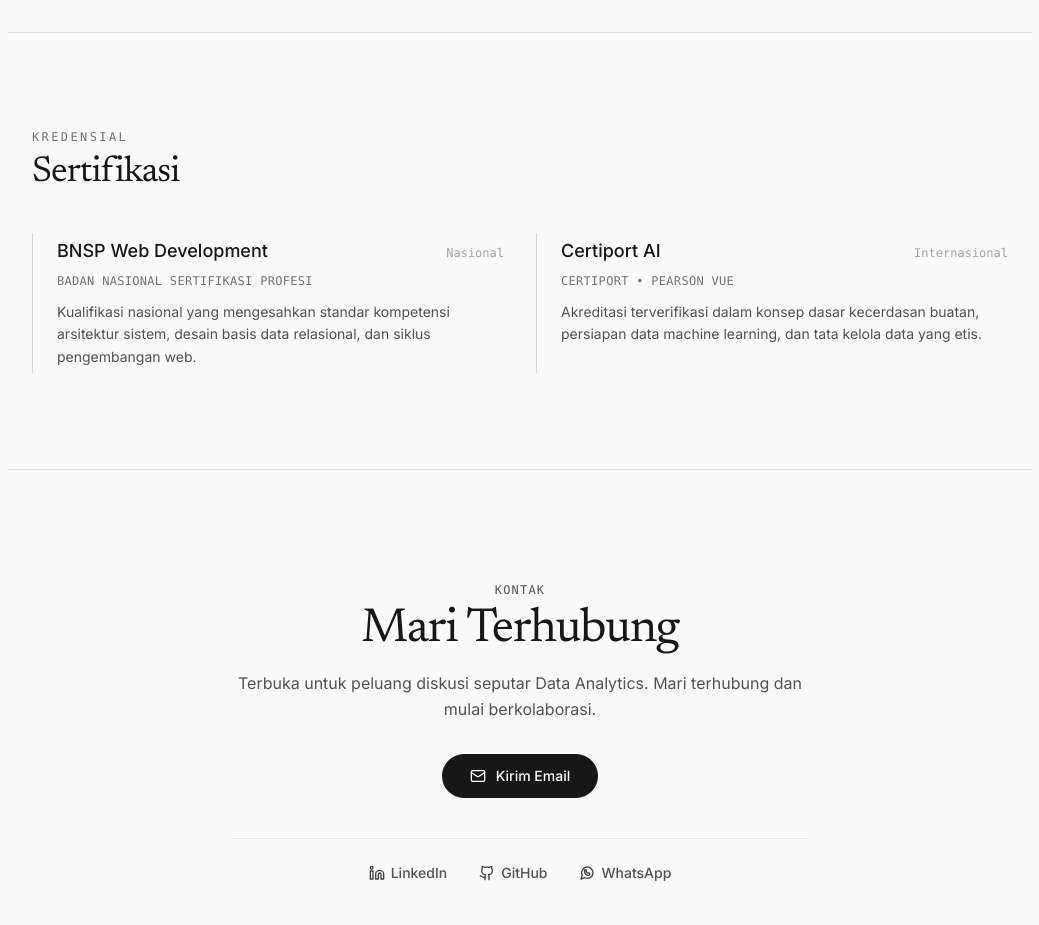
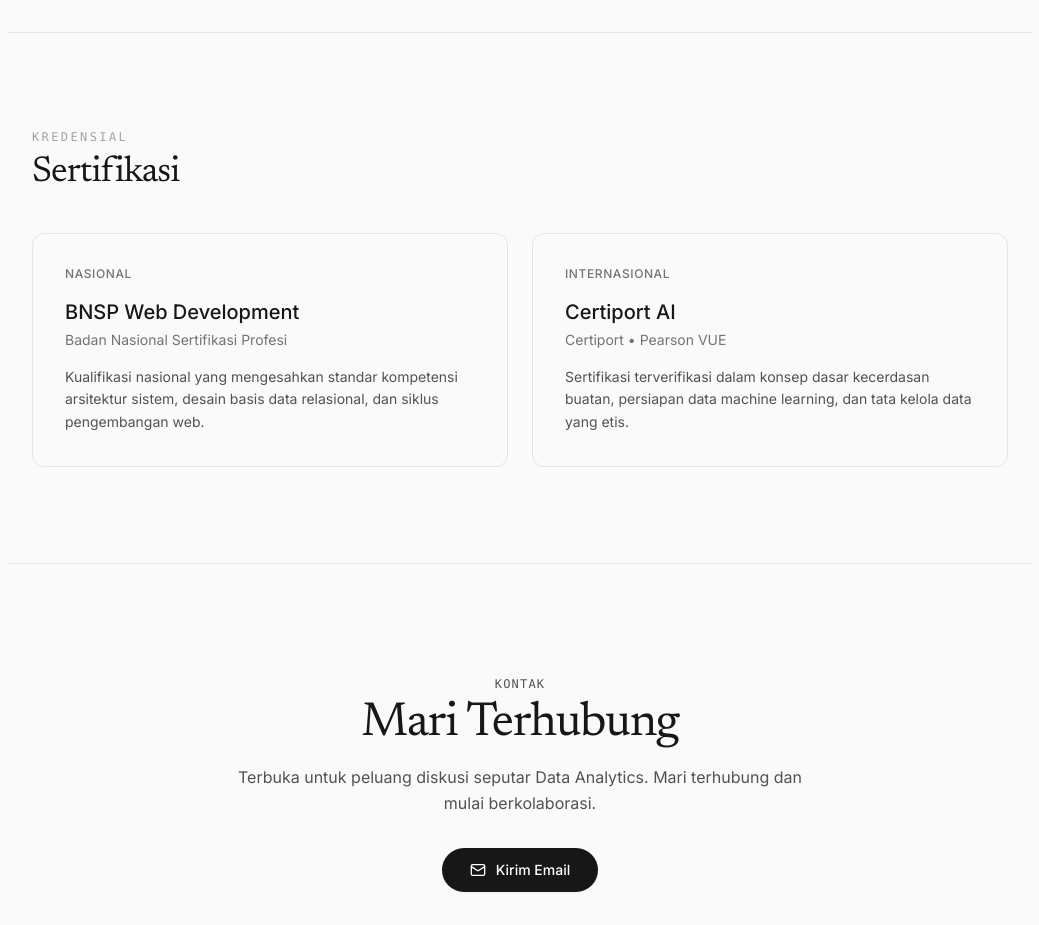
Before and after one commit to qivoradev/portofoliobyiqbal, a React (Vite) app: page / in a window 1280 px wide. Shown: the part 2480-3405 px from the top of the page, without its empty margins (120-1159 px from the left). Built offline with nearby package versions, Linux system fonts and the light colour scheme; a web font is replaced by a local one.

Commit message:
style(certifications): apply minimalist transparent cards with thin borders

```diff
--- a/src/App.jsx
+++ b/src/App.jsx
@@ -229,7 +229,7 @@ const content = {
           certificateImage: '/certificates/certiport-ai.jpg',
           modalTitle: 'Certiport: Artificial Intelligence Specialist',
           description:
-            'Akreditasi terverifikasi dalam konsep dasar kecerdasan buatan, persiapan data machine learning, dan tata kelola data yang etis.',
+            'Sertifikasi terverifikasi dalam konsep dasar kecerdasan buatan, persiapan data machine learning, dan tata kelola data yang etis.',
         },
       ],
     },
@@ -395,7 +395,7 @@ const content = {
           certificateImage: '/certificates/certiport-ai.jpg',
           modalTitle: 'Certiport: Artificial Intelligence Specialist',
           description:
-            'Verified accreditation in foundational artificial intelligence concepts, machine learning data preparation, and ethical data handling.',
+            'Verified certification in foundational artificial intelligence concepts, machine learning data preparation, and ethical data handling.',
         },
       ],
     },
@@ -867,15 +867,15 @@ export default function App() {
           className="py-16 md:py-24 max-w-5xl mx-auto px-4 sm:px-6 border-t border-neutral-200 dark:border-neutral-800 transition-colors"
         >
           <div className="mb-10">
-            <p className="text-xs tracking-[0.2em] font-mono text-neutral-500 dark:text-neutral-400 uppercase mb-2">
+            <p className="text-xs tracking-[0.2em] font-mono text-neutral-400 uppercase mb-2">
               {t.certifications.overline}
             </p>
-            <h2 className="font-serif text-3xl sm:text-4xl text-neutral-900 dark:text-neutral-50 tracking-tight transition-colors">
+            <h2 className="font-serif text-3xl sm:text-4xl text-neutral-900 dark:text-white tracking-tight transition-colors">
               {t.certifications.title}
             </h2>
           </div>
 
-          <div className="grid grid-cols-1 md:grid-cols-2 gap-8">
+          <div className="grid grid-cols-1 md:grid-cols-2 gap-6">
             {t.certifications.items.map((cert) => (
               <div
                 key={cert.title}
@@ -895,19 +895,20 @@ export default function App() {
                     });
                   }
                 }}
-                className="border-l border-neutral-300 dark:border-neutral-700 hover:border-neutral-900 dark:hover:border-neutral-100 pl-6 py-1 transition-colors duration-200 cursor-pointer group text-left select-none"
+                className="border border-neutral-200 dark:border-neutral-800 rounded-xl p-6 md:p-8 hover:border-neutral-300 dark:hover:border-neutral-700 transition-colors duration-300 bg-transparent cursor-pointer group text-left select-none"
               >
-                <div className="flex justify-between items-baseline mb-2 gap-2">
-                  <h3 className="font-medium text-neutral-900 dark:text-white text-lg group-hover:text-neutral-700 dark:group-hover:text-neutral-200 transition-colors">
-                    {cert.title}
-                  </h3>
-                  <span className="text-xs text-neutral-400 dark:text-neutral-500 shrink-0 font-mono">
+                <div className="flex justify-between items-baseline mb-4">
+                  <span className="text-xs font-medium tracking-wider text-neutral-500 uppercase">
                     {cert.scope}
                   </span>
+                  <span className="text-neutral-400 dark:text-neutral-500 opacity-0 group-hover:opacity-100 group-hover:translate-x-0.5 group-hover:-translate-y-0.5 transition-all text-xs">
+                    ↗
+                  </span>
                 </div>
-                <p className="text-xs tracking-wide text-neutral-500 dark:text-neutral-400 mb-3 uppercase font-mono">
-                  {cert.issuer}
-                </p>
+                <h3 className="font-medium text-neutral-900 dark:text-white text-xl mb-1 group-hover:text-neutral-700 dark:group-hover:text-neutral-200 transition-colors">
+                  {cert.title}
+                </h3>
+                <p className="text-sm text-neutral-500 mb-4">{cert.issuer}</p>
                 <p className="text-sm text-neutral-600 dark:text-neutral-400 leading-relaxed">
                   {cert.description}
                 </p>
```
